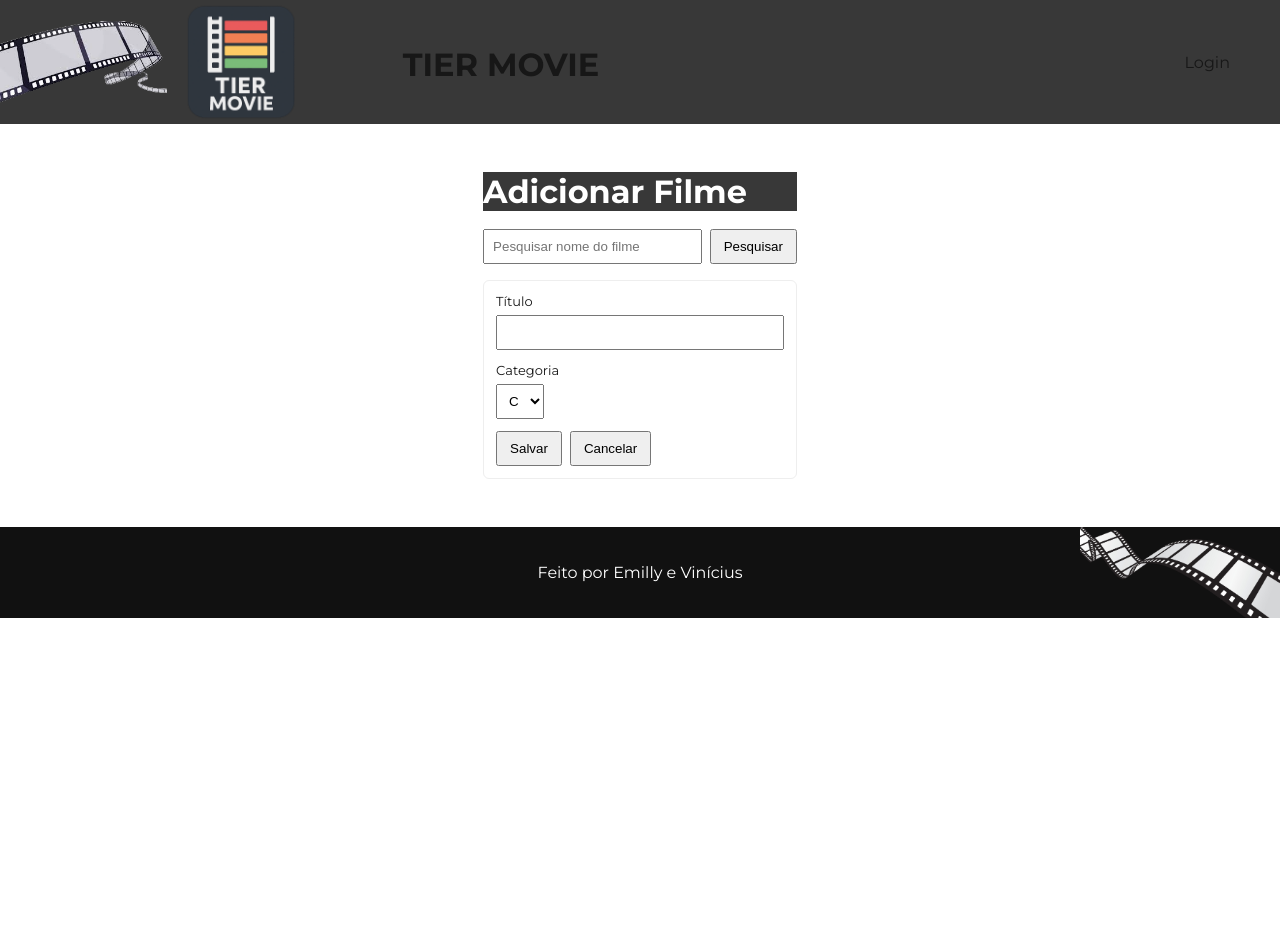
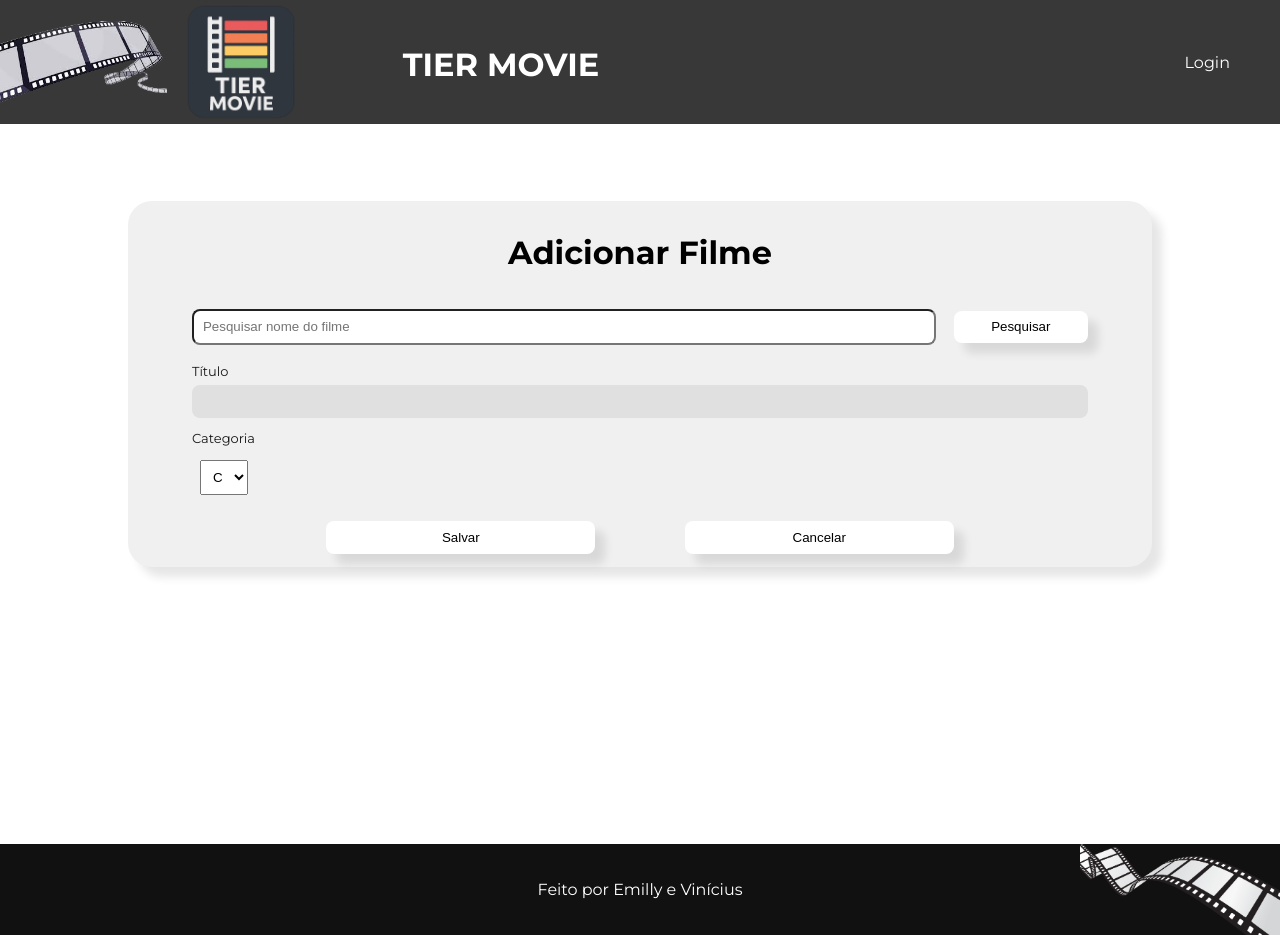
Before and after one commit to emillyss/Tierlist-Filmes, a Next.js app: page /tierlist/add in a window 1280 px wide. Before the commit the page ends 800 px from the top, so only its background shows below. Built offline with nearby package versions, Linux system fonts and the light colour scheme; no server answers.

Commit message:
Estilização
Estilização login e add.
Modificação forms add -> título automático (read only)

```diff
--- a/src/app/(auth)/layout.tsx
+++ b/src/app/(auth)/layout.tsx
@@ -1,6 +1,6 @@
 export default function AuthLayout({ children }: { children: React.ReactNode }) {
   return (
-    <main style={{ maxWidth: 520, margin: '40px auto', textAlign: 'center' }}>
+    <main style={{ maxWidth: 'auto', margin: '40px auto', textAlign: 'center' }}>
       <h1>Bem-vindo(a) à sua Tierlist de Filmes</h1>
       {children}
     </main>
--- a/src/app/(auth)/login/page.tsx
+++ b/src/app/(auth)/login/page.tsx
@@ -57,6 +57,8 @@ export default function LoginPage(){
 
 
     return (
+        //chutar o footer
+        <div style={{minHeight: "80vh"}}>
         <form className='login-form' action={loginAction}>
 
             {/* <div>
@@ -86,6 +88,7 @@ export default function LoginPage(){
             <div className='link-cadastrar'>
                 Não tem conta? Clique <Link className='btn-criar-conta' href="/create">aqui</Link>
             </div>
-        </form>
+            </form>
+            </div>
     )
 }
--- a/src/app/globals.css
+++ b/src/app/globals.css
@@ -50,6 +50,6 @@ a {
 
 @media (prefers-color-scheme: dark) {
   html {
-    color-scheme: dark;
+    color-scheme: white;
   }
 }
--- /dev/null
+++ b/src/app/styles/add.css
@@ -0,0 +1,71 @@
+.addFilmeBox{
+    background-color: rgb(240, 240, 240);
+    border-radius: 1.5rem;
+    width: 80%;
+    margin: 6% auto;
+    padding: 5%;
+    align-items: center;
+    box-shadow: black;
+    gap: 4%;
+    padding-top: 1%;
+    padding-bottom: 1%;
+    box-shadow: 10px 10px 10px rgba(0,0,0,0.1);
+}
+
+.addTitulo{
+    background-color: rgb(240, 240, 240);
+    display: inline;
+    color: black;
+    text-align: center;
+    margin: 10%;
+}
+
+.searchBox{
+    width: 100%;
+    height: 100%;
+    margin-top: 2%;
+    margin-bottom: 2%;
+
+    input{
+        display: inline-block;
+        padding: 1%;
+        width: 83%;
+        margin-right: 2%;
+        border-radius: 0.5rem;
+
+    }
+    button{
+        width:15%;
+    }
+}
+
+.inputAdd{
+    width: 100%;
+    padding: 1%;
+    border-style: none;
+    border-radius: 0.5rem;
+
+    background-color: rgb(224, 224, 224);
+
+}
+
+.buttonContainer {
+    display: flex;
+    justify-content: center;
+    gap: 10%;
+    margin-top: 2%;
+}
+
+.buttonAdd {
+    display: inline-block;
+    width: 30%;
+    padding: 1%;
+    border-radius: 0.5rem;
+    background-color: rgb(255, 255, 255);
+    border: solid 0.5px;
+    text-align: center;
+    border-style: none;
+    box-shadow: 10px 10px 10px rgba(0,0,0,0.1);
+
+
+}
--- a/src/app/styles/header.css
+++ b/src/app/styles/header.css
@@ -4,6 +4,7 @@ header{
     align-items: center;
     padding: 0 50px 0 0;
     background: rgba(0, 0, 0, 0.781);
+    color: white;
 }
 
 #tiermovie{
--- a/src/app/tierlist/add/page.tsx
+++ b/src/app/tierlist/add/page.tsx
@@ -5,19 +5,20 @@
 //Redireciona para tierlist/page.tsx
 // Removi o CSS dessa pagina em específico, o global se aplica muito bem nela
 
-'use client'
+"use client";
 
 import React, { useState } from "react";
 import { useRouter } from "next/navigation";
+import "@/app/styles/add.css";
 
 export default function AddMoviePage() {
   const router = useRouter();
 
-  const [query, setQuery] = useState('');
-  const [title, setTitle] = useState('');
-  const [category, setCategory] = useState<'S'|'A'|'B'|'C'|'D'>('C');
-  const [poster, setPoster] = useState('');
-  const [releaseDate, setReleaseDate] = useState('');
+  const [query, setQuery] = useState("");
+  const [title, setTitle] = useState("");
+  const [category, setCategory] = useState<"S" | "A" | "B" | "C" | "D">("C");
+  const [poster, setPoster] = useState("");
+  const [releaseDate, setReleaseDate] = useState("");
   const [movieData, setMovieData] = useState<any>(null);
 
   const handleSearch = async (e: React.FormEvent) => {
@@ -25,7 +26,9 @@ const handleSearch = async (e: React.FormEvent) => {
     if (!query.trim()) return alert("Digite algo para pesquisar");
 
     try {
-    const res = await fetch(`/api/movies/search?title=${encodeURIComponent(query)}`);
+      const res = await fetch(
+        `/api/movies/search?title=${encodeURIComponent(query)}`
+      );
       const json = await res.json();
 
       if (!res.ok) {
@@ -33,10 +36,9 @@ const handleSearch = async (e: React.FormEvent) => {
         return;
       }
       setTitle(json.title);
-      setPoster(json.poster || '');
-      setReleaseDate(json.release_date || json.released || '');
+      setPoster(json.poster || "");
+      setReleaseDate(json.release_date || json.released || "");
       setMovieData(json);
-
     } catch (err) {
       console.error("Erro na busca:", err);
       alert("Erro ao buscar filme");
@@ -45,69 +47,87 @@ const handleSearch = async (e: React.FormEvent) => {
   // envia para /api/movies/save
   const handleSave = async (e: React.FormEvent) => {
     e.preventDefault();
-    if (!title) return alert('Informe o título antes de salvar.');
+    if (!title) return alert("Informe o título antes de salvar.");
 
     try {
-      const res = await fetch('/api/movies/save', {
-        method: 'POST',
-        headers: { 'content-type': 'application/json' },
+      const res = await fetch("/api/movies/save", {
+        method: "POST",
+        headers: { "content-type": "application/json" },
         body: JSON.stringify({
           ...movieData, // vinii: alterei para ele enviar não só os dados da API e mas sim API+Cat.
-          category
-        })
+          category,
+        }),
       });
 
       const json = await res.json();
       if (res.ok) {
         // volta para a lista; a página server lerá o JSON atualizado
-        router.push('/tierlist');
+        router.push("/tierlist");
       } else {
-        alert(json.error || 'Erro ao salvar');
+        alert(json.error || "Erro ao salvar");
       }
     } catch (err) {
-      console.error('Erro ao salvar:', err);
-      alert('Erro ao salvar');
+      console.error("Erro ao salvar:", err);
+      alert("Erro ao salvar");
     }
-  }
+  };
 
   return (
-    <div style={{ maxWidth: 900, margin: '32px auto', padding: 16 }}>
-      <header style={{ marginBottom: 18 , alignItems: 'center'}}>
-              <h2 style={{ margin: 0, color: '#FFFFFF'}}>Adicionar Filme</h2>
+    //chuta footer
+    <div className="ChutaFooter" style={{ minHeight: "90vh" }}>
+      <div className="addFilmeBox">
+        <header className="addTitulo">
+          <h2>Adicionar Filme</h2>
         </header>
 
-      <form onSubmit={handleSearch} style={{ display: 'flex', gap: 8, marginBottom: 16 }}>
+        <form onSubmit={handleSearch}>
+          <div className="searchBox">
             <input
               value={query}
               onChange={(e) => setQuery(e.target.value)}
               placeholder="Pesquisar nome do filme"
-          style={{ flex: 1, padding: 8 }}
             />
-        <button type="submit" style={{ padding: '8px 12px' }}>Pesquisar</button>
+            <button type="submit" className="buttonAdd">
+              Pesquisar
+            </button>
+          </div>
         </form>
 
-      <form onSubmit={handleSave} style={{ border: '1px solid #eee', padding: 12, borderRadius: 6 }}>
-        <div style={{ display: 'flex', gap: 16 }}>
-          <div style={{ flex: 2 }}>
-            <label style={{ display: 'block', fontSize: 13, marginBottom: 6 }}>Título</label>
-            <input value={title} onChange={e => setTitle(e.target.value)} style={{ width: '100%', padding: 8 }} />
+        <form onSubmit={handleSave}>
+          <label style={{ display: "block", fontSize: 13, marginBottom: 6 }}>
+            Título
+          </label>
+          <input
+            className="inputAdd"
+            value={title}
+            readOnly
+          />
 
-            <label style={{ display: 'block', fontSize: 13, margin: '12px 0 6px' }}>Categoria</label>
-            <select value={category} onChange={e => setCategory(e.target.value as any)} style={{ padding: 8 }}>
+          <label
+            style={{ display: "block", fontSize: 13, margin: "12px 0 6px" }}
+          >
+            Categoria
+          </label>
+          <select
+            value={category}
+            onChange={(e) => setCategory(e.target.value as any)}
+            style={{ padding: 8, margin: 8}}
+          >
             <option value="S">S</option>
             <option value="A">A</option>
             <option value="B">B</option>
             <option value="C">C</option>
             <option value="D">D</option>
           </select>
-          </div>
-        </div>
 
-        <div style={{ display: 'flex', gap: 8, marginTop: 12 }}>
-          <button type="submit" style={{ padding: '8px 12px' }}>Salvar</button>
-          <button type="button" onClick={() => router.push('/tierlist')} style={{ padding: '8px 12px' }}>Cancelar</button>
+          <div className="buttonContainer">
+            <button type="submit" className="buttonAdd">Salvar</button>
+            <button className="buttonAdd" type="button" onClick={() => router.push("/tierlist")}>
+              Cancelar
+            </button>
           </div>
         </form>
       </div>
+    </div>
   );
 }
```
Also changed, not shown: src/app/db/filmes-db.json (+17 -17 lines), src/app/styles/login.css (+22 -15 lines). Lines whose indentation alone changed are shown as unchanged.
